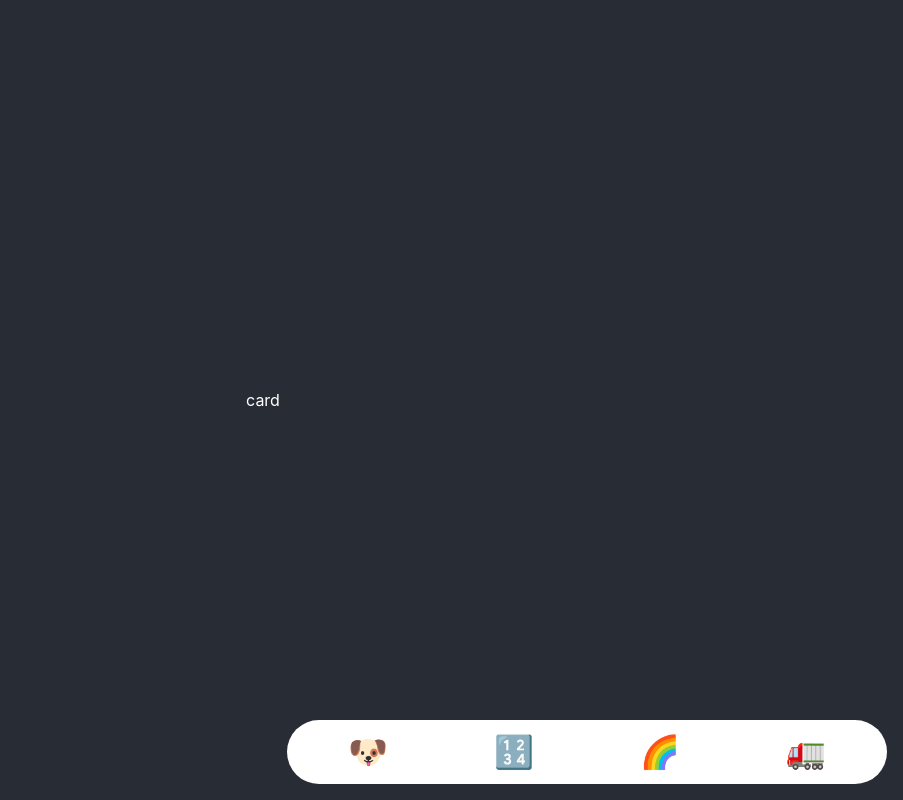
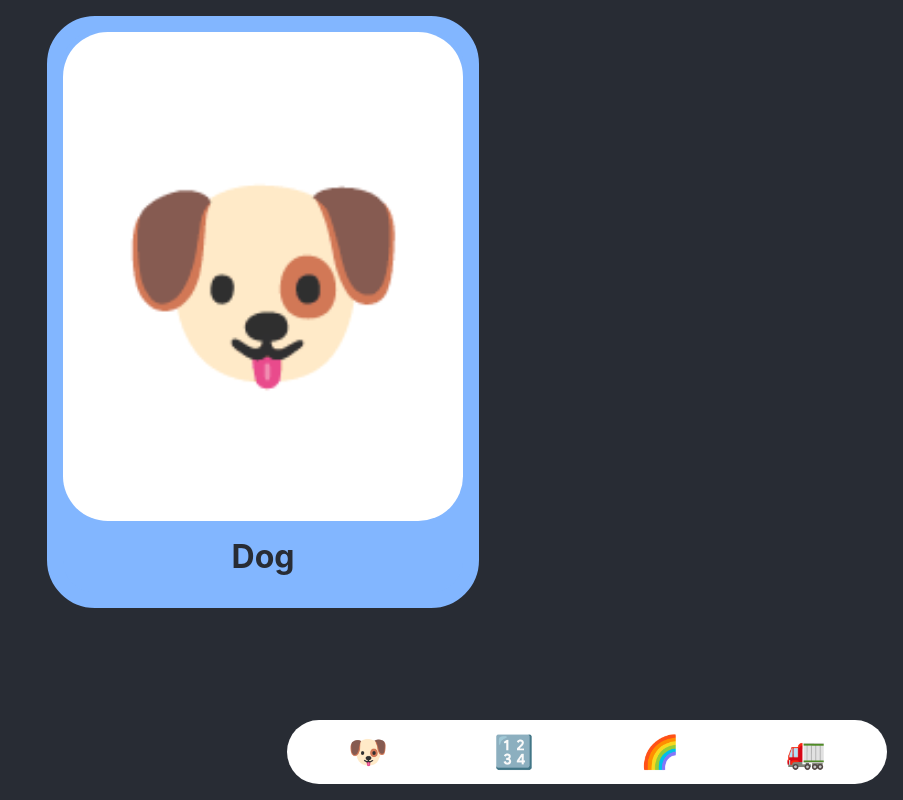
Before and after one commit to johnlawver/MemoRye, a React (Vite) app: page / in a window 1280 px wide. Shown: the whole page, without its empty margins (377-1280 px from the left). Built offline with nearby package versions, Linux system fonts and the light colour scheme.

Commit message:
Add a card component

```diff
--- a/src/App.jsx
+++ b/src/App.jsx
@@ -1,9 +1,10 @@
 import Navbar from "./components/Navbar";
+import Card from "./components/Card";
 
 function App() {
   return (
     <div className="App">
-      card
+      <Card icon={"🐶"} name="Dog" set="Animals" color="blue" />
       <Navbar />
     </div>
   );
--- /dev/null
+++ b/src/components/Card.jsx
@@ -0,0 +1,22 @@
+import { say } from "../utils";
+
+const Card = ({ color, name, icon, set }) => {
+  const handleClick = (e) => {
+    say(e.target.id);
+  };
+  return (
+    <div
+      className={`card ${color}`}
+      key={`${set}-${name}`}
+      onClick={handleClick}
+      id={name}
+    >
+      <span id={name} role="img" aria-label={name}>
+        {icon}
+      </span>
+      <h1 id={name}>{name}</h1>
+    </div>
+  );
+};
+
+export default Card;
--- a/src/index.css
+++ b/src/index.css
@@ -1,3 +1,16 @@
+:root {
+  --main-bg-color: #282c34;
+  --hover-shadow: #ccc;
+
+  /* Card Colors */
+  /* highlighter */
+  --red: #ff5994;
+  --orange: #ff9668;
+  --yellow: #edff8f;
+  --green:#84ff9f ;
+  --blue: #82b6ff ;
+}
+
 body {
   margin: 0;
   font-family: -apple-system, BlinkMacSystemFont, 'Segoe UI', 'Roboto', 'Oxygen',
@@ -9,12 +22,12 @@ body {
 
 .App {
   text-align: center;
-  background-color: #282c34;
+  background-color: var(--main-bg-color);
   min-height: 100vh;
   display: flex;
   flex-direction: column;
   align-items: center;
-  justify-content: center;
+  justify-content: flex-start;
   /* font-size: calc(10px + 2vmin); */
   color: white;
 }
@@ -25,7 +38,7 @@ nav {
   justify-content: space-around;
   padding: .5rem;
   align-items: center;
-  background-color: #fff;
+  background-color: white;
   position: fixed;
   width: calc(100% - 2rem);
   max-width: 600px;
@@ -49,8 +62,74 @@ nav > button {
 }
 
 nav > button:hover {
-  background-color: #ccc;
+  background-color: var(--hover-shadow);
   font-size: 3rem;
+}
+
+.card {
+  display: flex;
+  flex-direction: column;
+  height: calc(100vh - 15rem);
+  margin: 1rem;
+  border-radius: 3rem;
+  width:90vw;
+  max-width:400px;
+  color: var(--main-bg-color);
+}
+
+.card > span {
+  display: flex;
+  justify-content: center;
+  align-items: center;
+  font-size: 30vh;
+  flex: 1;
+  background-color: white;
+  border-radius: 2.8rem;
+}
+
+.card > h1 {
+  padding: 1rem;
+  margin: 0;
+}
+
+.card > h1.red {
+  background-color: var(--red);
+}
+.card.red {
+  border: 1rem solid var(--red);
+  background-color: var(--red);
+}
+
+.card > h1.orange {
+  background-color: var(--orange);
+}
+.card.orange {
+  border: 1rem solid var(--orange);
+  background-color: var(--orange);
+}
+
+.card > h1.yellow {
+  background-color: var(--yellow);
+}
+.card.yellow {
+  border: 1rem solid var(--yellow);
+  background-color: var(--yellow);
+}
+
+.card > h1.green {
+  background-color: var(--green);
+}
+.card.green {
+  border: 1rem solid var(--green);
+  background-color: var(--green);
+}
+
+.card > h1.blue {
+  background-color: var(--blue);
+}
+.card.blue {
+  border: 1rem solid var(--blue);
+  background-color: var(--blue);
 }
 
 code {
```
